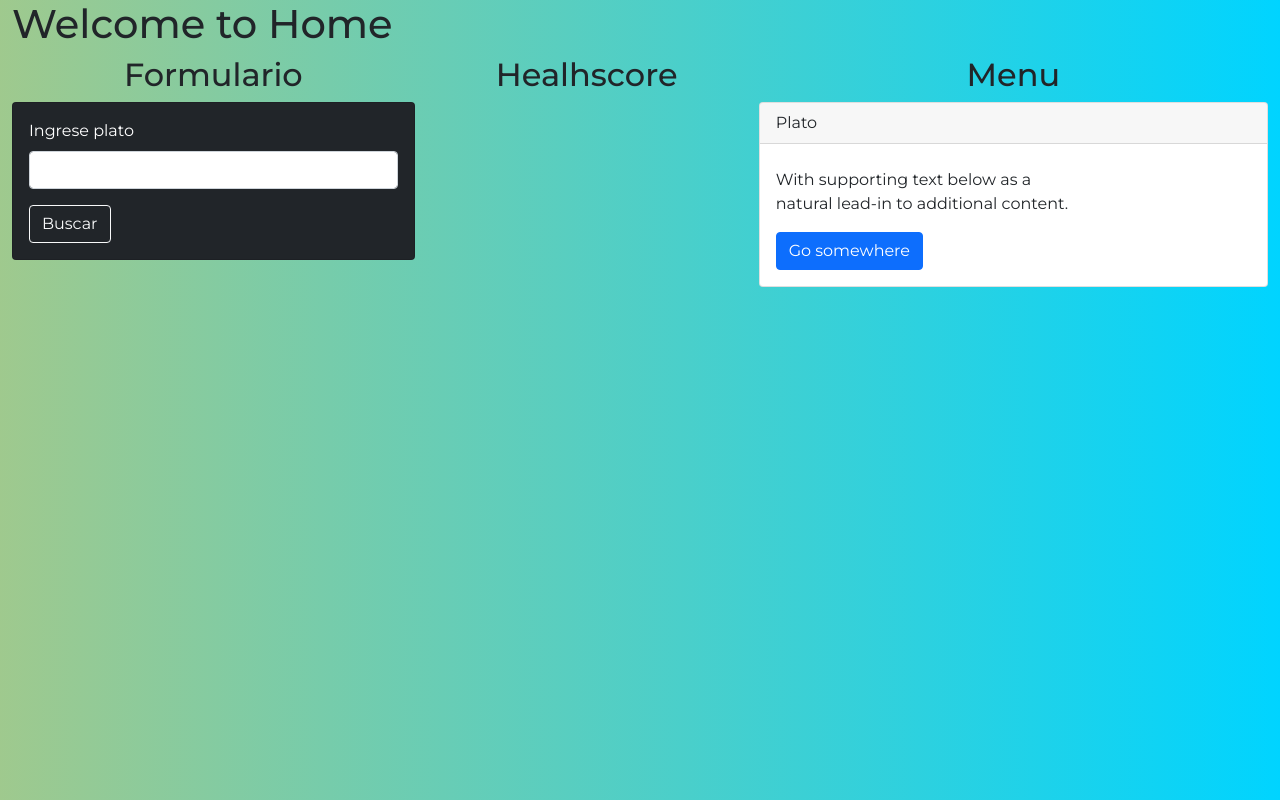
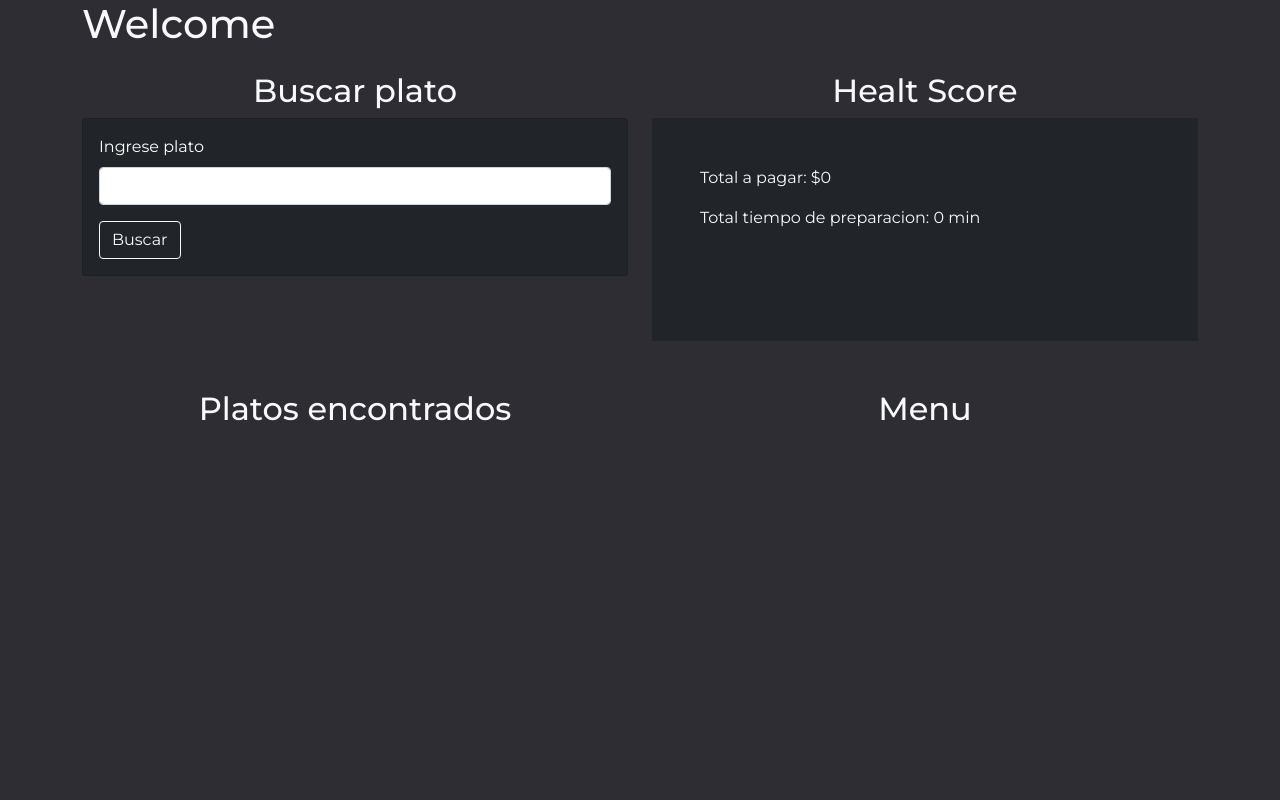
Before and after one commit to pacop0587/challenge-menu, a React (Vite) app: page /home in a window 1280 px wide. Built offline with nearby package versions, Linux system fonts and the light colour scheme.

Commit message:
Se agregaron ultimos detalles

```diff
--- a/package.json
+++ b/package.json
@@ -12,6 +12,7 @@
     "axios": "^0.25.0",
     "bootstrap": "^5.1.3",
     "formik": "^2.2.9",
+    "nanoid": "^3.3.1",
     "react": "^17.0.2",
     "react-dom": "^17.0.2",
     "react-router-dom": "^6.2.1",
--- a/src/components/Formulario.jsx
+++ b/src/components/Formulario.jsx
@@ -1,7 +1,7 @@
 import React from 'react'
 import { Formik } from 'formik'
 
-const Formulario = () => {
+const Formulario = ({ queryMenu}) => {
 
 
   return (
@@ -21,11 +21,11 @@ const Formulario = () => {
 			onSubmit={(valores, {resetForm}) => {
 				const valoresLower = valores.plato.toLowerCase();
 				resetForm();
-				console.log(valoresLower);
+				queryMenu(valoresLower)
 			}}
 
 		  >
-			{({values, errors, handleSubmit, handleChange, handleBlur}) => (
+			{({values, errors, handleSubmit, handleChange}) => (
 				<form className='card bg-dark text-white' onSubmit={handleSubmit}>
 					<div className="card-body">
 						<div className="mb-3">
@@ -36,14 +36,12 @@ const Formulario = () => {
 								className="form-control"
 								value={values.plato}
 								onChange={handleChange}
-								// onBlur = {handleBlur}
 							  />
 							{errors.plato && <div className='text-danger'>{errors.plato}</div>}
 						</div>
 						<button type="submit" className="btn btn-outline-light ">Buscar</button>
 					</div>
 				</form>
-
 		)}
 
       </Formik>
--- /dev/null
+++ b/src/components/HealtScore.jsx
@@ -0,0 +1,12 @@
+import React from 'react'
+
+const HealtScore = ({totalPagar, totalTiempo}) => {
+  return (
+    <div className='bg-dark h-100 py-5 px-5'>
+      <p>Total a pagar: ${totalPagar} </p>
+      <p>Total tiempo de preparacion: { totalTiempo} min</p>
+    </div>
+  )
+}
+
+export default HealtScore
--- a/src/components/Home.jsx
+++ b/src/components/Home.jsx
@@ -1,24 +1,147 @@
-import React from 'react'
+import React, { useState } from 'react'
+import axios from 'axios';
 import Plato from './Plato'
 import Formulario from './Formulario'
+import Menu from './Menu';
+import HealtScore from './HealtScore';
+import { nanoid } from 'nanoid';
 
 const Home = () => {
+    //Hooks
+    const [platosEncontrados, setPlatosEncontrados] = useState([]);
+    const [menu, setMenu] = useState([]);
+    const [modoMenu, setModoMenu] = useState(false);
+    const [totalPagar, setTotalPagar] = useState(0)
+    const [totalTiempo, setTotalTiempo] = useState(0);
+
+
+    //Agregar los platos encontrados al menu
+    const agregarMenu = (item) => {
+        setMenu([...menu, { id: item.id, title: item.title, summary: item.summary,image: item.image, price: item.price, readyInMinutes: resultado.readyInMinutes }]);
+        setModoMenu(true);
+        setTotalPagar(totalPagar + item.price);
+        setTotalTiempo(totalTiempo + item.readyInMinutes);
+    }
+
+    //Eliminar platos, restar los precios y tiempo
+    const eliminarPlato = (id) => {
+        const nuevoMenu = menu.filter(item => item.id !== id)
+        //**Restar precio
+        const restaPrecio = nuevoMenu.map((cont) => {
+            let contador = 0;
+            contador = contador + cont.price
+            return contador
+        })
+        let restaPrecioTotal = 0
+        if (restaPrecio == 0) {
+            setTotalPagar(0)
+
+        }
+        else {
+            restaPrecioTotal = restaPrecio.reduce((a, b) => a + b)
+            setTotalPagar(restaPrecioTotal)
+        }
+
+        //**Restar tiempo
+        const restaTiempo = nuevoMenu.map((cont) => {
+            let contadorTiempo = 0;
+            contadorTiempo = contadorTiempo + cont.readyInMinutes
+            return contadorTiempo
+        })
+        let restaTiempoTotal = 0;
+        if (restaTiempo == 0) {
+            setTotalTiempo(0)
+        }
+        else {
+            restaTiempoTotal = restaTiempo.reduce((a, b) => a + b)
+            setTotalTiempo(restaTiempoTotal);
+        }
+
+        setMenu(nuevoMenu);
+
+    }
+    const queryMenu = async(plato) => {
+            try {
+                let dataQuery = [];
+                axios.get(`https://api.spoonacular.com/recipes/complexSearch?query=${plato}&number=2&addRecipeInformation=true&apiKey=b7a0a697c4a04c30a1603566290d5236`)
+                    .then((response) => {
+                         response.data.results.map((resultado) => {
+                             dataQuery.push({
+                                 id: nanoid(5),
+                                 title: resultado.title,
+                                 image: resultado.image,
+                                 summary: resultado.summary,
+                                 healtscore: resultado.healtscore,
+                                 price: resultado.price,
+                                 readyInMinutes: resultado.readyInMinutes,
+                                 vegan: resultado.vegan
+                             })
+                             swal({
+                                 title: 'Busqueda exitosa',
+                                 icon: 'success'
+                             })
+                         })
+                         setPlatosEncontrados(dataQuery);
+                    })
+            } catch (error) {
+                    swal({
+                        title: 'No se encontraron resultados',
+                        icon: 'error'
+                    })
+                console.log(error)
+            }
+    }
+
   return (
-    <div className='vh-100 gradient-custom'>
-        <div className="container-fluid">
-            <h1>Welcome to Home</h1>
-            <div className="row">
-				<div className="col-4">
-					<h2 className='text-center'>Formulario</h2>
-          			<Formulario />
+    <div className='min-vh-100 bg-dark-2'>
+        <div className="container text-light">
+            <h1>Welcome</h1>
+            <div className="row mt-4 mb-5">
+				<div className="col-12 col-sm-6">
+					<h2 className='text-center'>Buscar plato</h2>
+                      <Formulario
+
+                          queryMenu={queryMenu}
+                      />
 				</div>
-				<div className="col-3">
-					<h2 className='text-center'>Healhscore</h2>
+                <div className="col-12 col-sm-6">
+                      <h2 className='text-center'>Healt Score</h2>
+                      <HealtScore totalPagar={totalPagar} totalTiempo={totalTiempo}  />
 				</div>
-                    <div className="col-5">
-                	<Plato />
-                </div>
             </div>
+              <div className="row pt-5">
+                    <div className="col-12 col-sm-6">
+                        <h2 className='text-center'>Platos encontrados</h2>
+                            {
+                                <>
+                                    {
+
+                                        platosEncontrados.map((item) => {
+                                            return(
+                                                <Plato item={item} agregarMenu = {agregarMenu} />
+                                            )
+                                        })
+                                    }
+                                </>
+
+                            }
+
+                  </div>
+                  <div className="col-12 col-sm-6">
+                      <h2 className='text-center'>Menu</h2>
+                      {
+                          <>
+                              {
+                                  menu.map((item) => {
+                                      return (
+                                          <Menu item={item} modoMenu={modoMenu} eliminarPlato={eliminarPlato} />
+                                    )
+                                  })
+                              }
+                          </>
+                      }
+                  </div>
+              </div>
         </div>
     </div>
   )
--- a/src/components/Login.jsx
+++ b/src/components/Login.jsx
@@ -52,7 +52,7 @@ const Login = () => {
     }
 
     return (
-        <div className="vh-100 gradient-custom">
+        <div className="vh-100 bg-dark-2">
             <div className="container py-5 h-100">
                 <div className="row d-flex justify-content-center align-items-center h-100">
                     <div className="col-12 col-md-8 col-lg-6 col-xl-5">
--- /dev/null
+++ b/src/components/Menu.jsx
@@ -0,0 +1,10 @@
+import React from 'react'
+import Plato from './Plato'
+
+const Menu = ({item, modoMenu, eliminarPlato}) => {
+  return (
+    <Plato item={item} modoMenu={modoMenu} eliminarPlato={eliminarPlato} />
+  )
+}
+
+export default Menu
--- a/src/components/Plato.jsx
+++ b/src/components/Plato.jsx
@@ -1,53 +1,70 @@
 import React from 'react';
-import axios from 'axios';
 import { useState } from 'react';
 
-const Plato = () => {
+const Plato = ({item, agregarMenu, modoMenu, eliminarPlato}) => {
 	//Hooks
-	const [platos, setPlatos] = useState([])
+	const [detalles, setDetalles] = useState(false);
 
-    const foodApi = () => {
-      axios.get('https://api.spoonacular.com/recipes/complexSearch?query=pasta&addRecipeInformation=true&number=1&apiKey=6dff7ae5fb494b77a7ce743e57fbc5df')
-		  .then((response) => {
-			console.log(response.data)
-			// const title = response.data.menuItems[0].title
-			// const image = response.data.menuItems[0].image
-
-			// setPlatos(...platos, { title, image });
-
-
-        })
-
-        .catch((error) => {
-          console.log(error)
-
-        })
-
-    }
-    //foodApi();
-
-
+	//Mostrar y ocultar los detalles del plato
+	const mostrarDetalles = () => {
+		setDetalles(true);
+	}
+	const ocultarDetalles = () => {
+		setDetalles(false);
+	}
 
 
   return (
-	  <div className=''>
-		<h2 className='text-center'>Menu</h2>
-		<div className="card">
-			<div className="card-header">
-				Plato
+	  <div className='mt-2 mb-2 mx-3' key={item.id}>
+		<div className="card bg-dark text-light">
+			<div className="card-header" value={item.id}>
+				Plato {item.id}
 			</div>
-			<div className="card-body">
+			<div className="card-body bg-dark">
 				  <div className="row">
 					  <div className="col-8">
-						  <h5 className="card-title">{platos.title }</h5>
-						<p className="card-text">With supporting text below as a natural lead-in to additional content.</p>
-						<a href="#" className="btn btn-primary">Go somewhere</a>
+						  <h5 className="card-title" value={item.title}>{ item.title }</h5>
+						  <p className="card-text">{item.summary}</p>
+						  <p className='card-text'>Precio: ${item.price}</p>
+						  <p className='card-text'>Tiempo de preparacion: { item.readyInMinutes} min.</p>
+						  {
+							detalles &&  (<p>Mostrando detalles</p>)
+						  }
+						  {
+							  modoMenu
+								  ? <div className=''>
+									  {
+										  detalles ? (
+											  		<button
+										  			className="btn btn-light bg-light bg-gradient mx-2"
+										  			onClick={() => ocultarDetalles()}>
+										  			Ocultar
+											  		</button>)
+													: (
+														<button
+														className="btn btn-light bg-grey mx-2"
+														onClick={() => mostrarDetalles()}>
+														Ver detalles
+														</button>)
+									  }
+									  	<button
+										  className='btn btn-danger mx-2'
+									  	  onClick={() => eliminarPlato(item.id)}>
+										  Eliminar
+									  	</button>
+
+								  	</div>
+								  : <button
+									  className="btn btn-light bg-light bg-gradient"
+									  onClick={() => agregarMenu(item)}>
+									  Agregar
+								  	</button>
+						  }
 					  </div>
 					  <div className="col-4">
-						<img src={platos.image} className='img-fluid' />
+						<img  className='img-fluid' src={item.image} width = '150px' />
 					  </div>
 				  </div>
-
 			</div>
 		</div>
     </div>
--- a/src/index.css
+++ b/src/index.css
@@ -6,3 +6,7 @@
     background: rgb(2,0,36);
     background: linear-gradient(90deg, rgba(2,0,36,1) 0%, rgba(71,152,38,0.5214460784313726) 0%, rgba(0,212,255,1) 100%);
 }
+
+.bg-dark-2 {
+    background-color: #2D2D33;
+}
```
Also changed, not shown: 1 other file (tests, documents, lock files or other folders).
